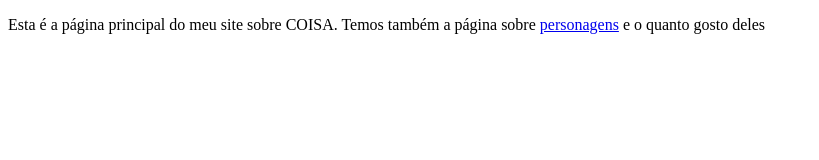
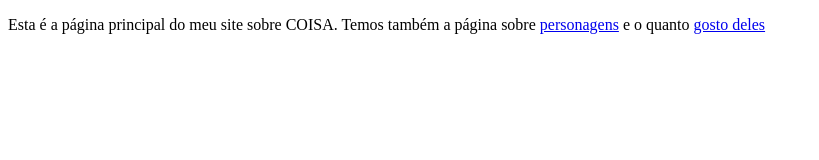
Before and after one commit to ufjf-dcc202/ufjf-dcc202-2023-3-a-atv5-Miguel-Dias-112, a website: page index.html in a window 1280 px wide. Shown: the whole page, without its empty margins (0-819 px from the left). Drawn offline with Linux system fonts and the light colour scheme.

Commit message:
ligação do index com preferencias

```diff
--- a/index.html
+++ b/index.html
@@ -10,7 +10,7 @@
     <main>
         <p>
             Esta é a página principal do meu site sobre COISA. Temos também a página sobre
-            <a href="personagens.html">personagens</a> e o quanto gosto deles
+            <a href="personagens.html">personagens</a> e o quanto <a href="preferencias.html">gosto deles</a>
         </p>
     </main>
 </body>
```
